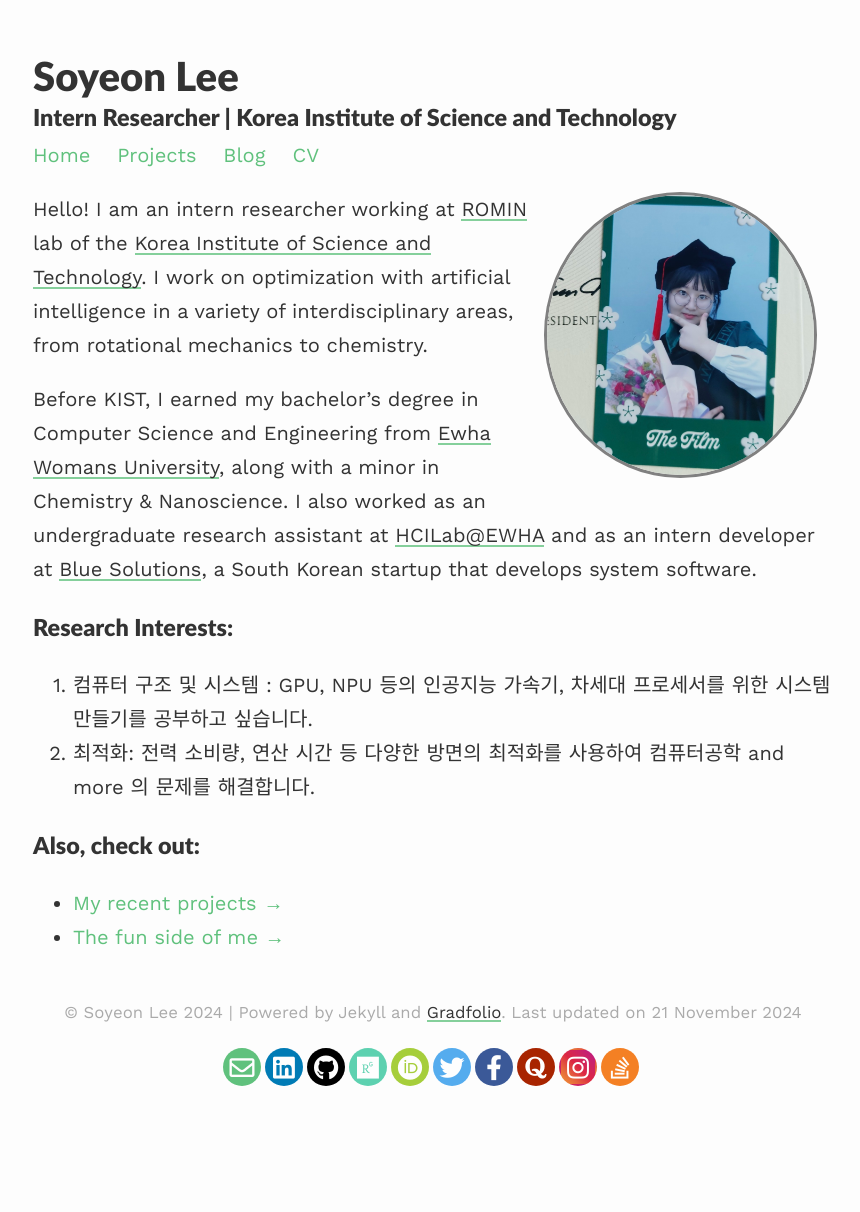
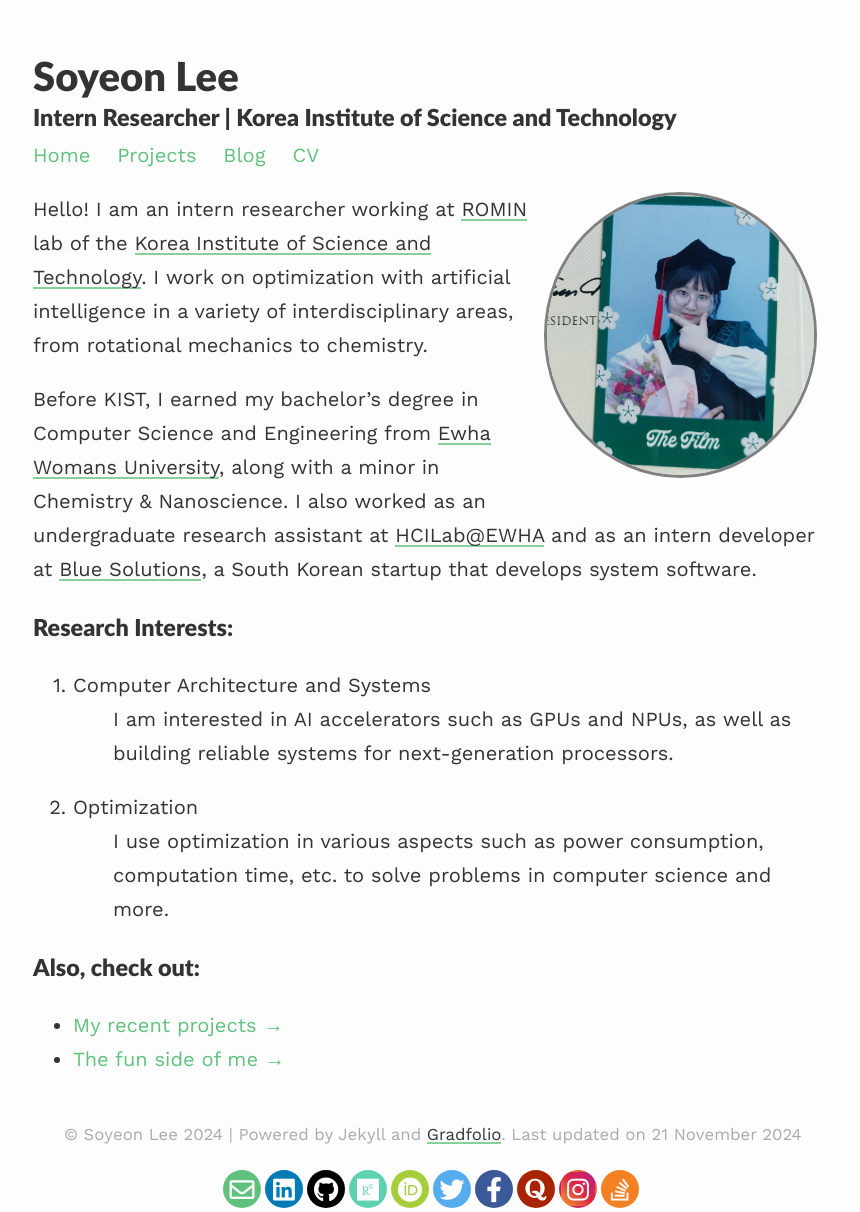
Before and after one commit to soysilver/soysilvery, a Jekyll site: the page built from index.md, in a window 1280 px wide. Shown: the whole page, without its empty margins (207-1067 px from the left). Built offline with Jekyll 4.4.1, drawn with Linux system fonts in a browser that asks for light colours; nearby versions of some CDN libraries; before the commit the page ends 1090 px from its top, so only the background shows below that.

Commit message:
Update index.md

```diff
--- a/index.md
+++ b/index.md
@@ -12,8 +12,11 @@ Hello! I am an intern researcher working at [ROMIN](https://romin.re.kr/){:targe
 Before KIST, I earned my bachelor's degree in Computer Science and Engineering from [Ewha Womans University](https://www.ewha.ac.kr/ewhaen/index.do){:target="_blank"}, along with a minor in Chemistry & Nanoscience. I also worked as an undergraduate research assistant at [HCILab@EWHA](https://hcil-ewha.github.io/homepage/){:target="_blank"} and as an intern developer at [Blue Solutions](http://www.bluechain.kr/main#){:target="_blank"}, a South Korean startup that develops system software.
 
 ### Research Interests:
-1. 컴퓨터 구조 및 시스템 : GPU, NPU 등의 인공지능 가속기, 차세대 프로세서를 위한 시스템 만들기를 공부하고 싶습니다.
-2. 최적화: 전력 소비량, 연산 시간 등 다양한 방면의 최적화를 사용하여 컴퓨터공학 and more 의 문제를 해결합니다.
+1. Computer Architecture and Systems
+   : I am interested in AI accelerators such as GPUs and NPUs, as well as building reliable systems for next-generation processors.
+
+2. Optimization
+   : I use optimization in various aspects such as power consumption, computation time, etc. to solve problems in computer science and more.
 
 ### Also, check out:
 - [My recent projects →](https://soysilver.github.io/soysilvery/projects/)
```
